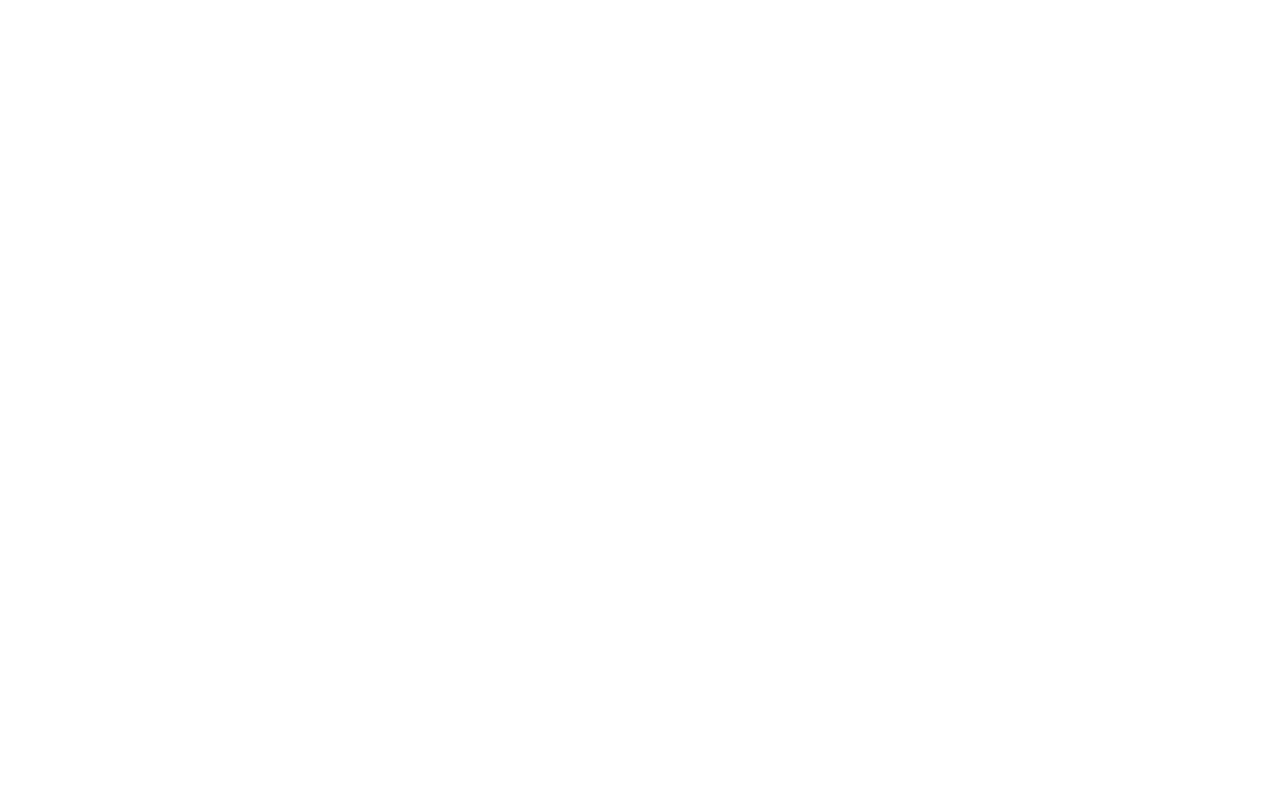
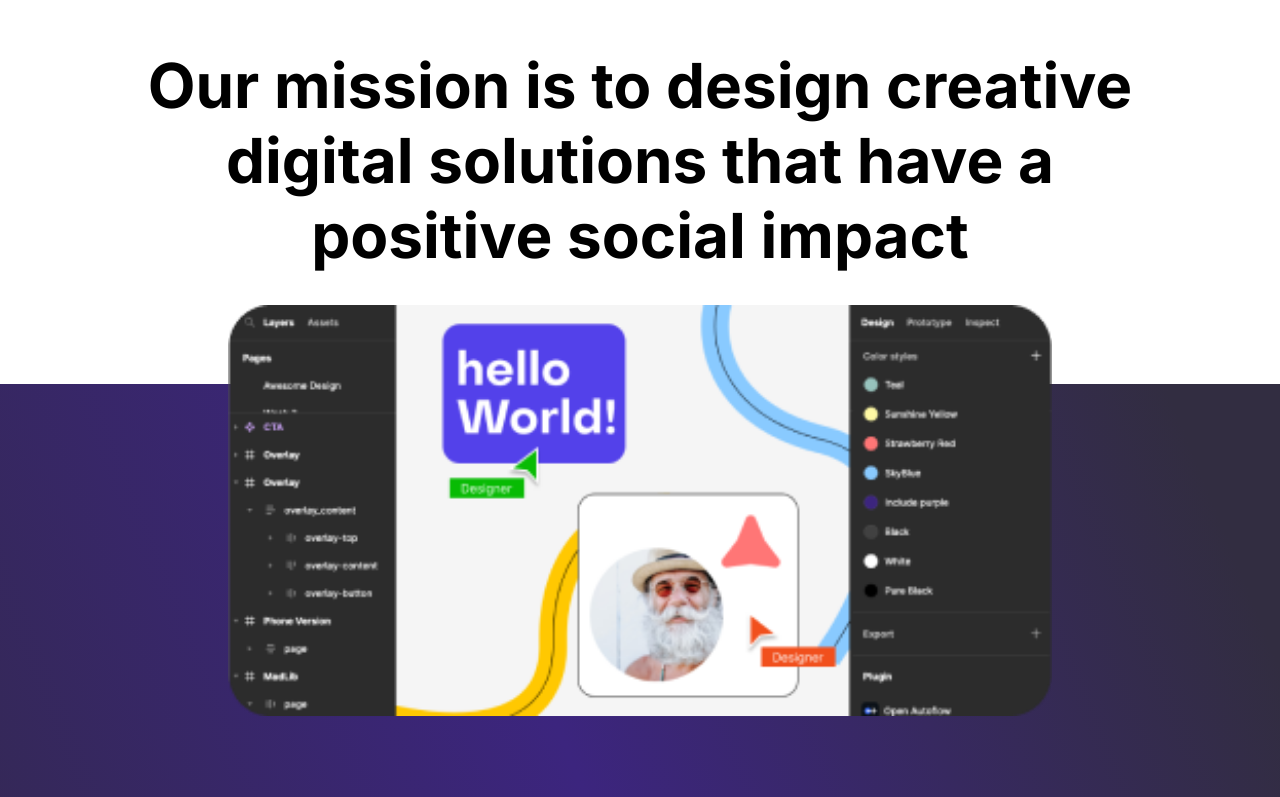
Before and after one commit to include-davis/website-2023, a Next.js app: page / in a window 1280 px wide. Shown: the part 2000-2797 px from the top of the page. Before the commit the page ends 2166 px from the top, so only its background shows below. Built offline with nearby package versions, Linux system fonts and the light colour scheme.

Commit message:
mission chkpt

```diff
--- a/src/pages/components/homepage/grow.tsx
+++ b/src/pages/components/homepage/grow.tsx
@@ -1,9 +1,8 @@
 import { ReactElement } from 'react';
 import styles from '../../../styles/homepage/grow.module.scss';
 
-export default function Footer(): ReactElement {
+export default function Grow(): ReactElement {
     return(
-        <div className={styles.growparent}>
         <div className={styles.grow}>
             <div className={styles.main_content}>
                 <div className={styles.title}>
@@ -21,7 +20,6 @@
                 <img className={styles.picture} src="/homepage/grow2.png" />
             </div>
         </div>
-        </div>
 
     );
 
--- a/src/pages/components/homepage/mission.tsx
+++ b/src/pages/components/homepage/mission.tsx
@@ -1,10 +1,22 @@
 import { ReactElement } from 'react';
-//import styles from '../../../styles/homepage/header.module.scss';
 
-export default function Footer(): ReactElement {
+import RecentWork from './recent-work';
+import Pillars from './pillars';
+import HomeFooter from './footer';
+
+import styles from '../../../styles/homepage/mission.module.scss';
+
+
+export default function Mission(): ReactElement {
     return(
-        <div>
-
+        <div className={styles.parent}>
+            <div className={styles.mission}>
+                <h2>Our mission is to design creative digital solutions that have a positive social impact</h2>
+                <img className={styles.mission_img} src="/homepage/design-home1.png" />
+            </div>
+            <RecentWork/>
+            <Pillars/>
+            <HomeFooter/>
         </div>
     );
 
--- a/src/pages/components/homepage/pillars.tsx
+++ b/src/pages/components/homepage/pillars.tsx
@@ -1,7 +1,7 @@
 import { ReactElement } from 'react';
 //import styles from '../../../styles/homepage/header.module.scss';
 
-export default function Footer(): ReactElement {
+export default function Pillars(): ReactElement {
     return(
         <div>
 
--- a/src/pages/components/homepage/recent-work.tsx
+++ b/src/pages/components/homepage/recent-work.tsx
@@ -1,7 +1,7 @@
 import { ReactElement } from 'react';
 //import styles from '../../../styles/homepage/header.module.scss';
 
-export default function Footer(): ReactElement {
+export default function Work(): ReactElement {
     return(
         <div>
 
--- a/src/pages/index.tsx
+++ b/src/pages/index.tsx
@@ -2,9 +2,9 @@
 import HomeHeader from './components/homepage/header';
 import Grow from './components/homepage/grow';
 import Mission from './components/homepage/mission';
-import RecentWork from './components/homepage/recent-work';
-import Pillars from './components/homepage/pillars';
-import HomeFooter from './components/homepage/footer';
+// import RecentWork from './components/homepage/recent-work';
+// import Pillars from './components/homepage/pillars';
+// import HomeFooter from './components/homepage/footer';
 
 import styles from '../../../styles/homepage/homepage.module.scss';
 
@@ -14,9 +14,6 @@
   <HomeHeader/>
   <Grow/>
   <Mission/>
-  <RecentWork/>
-  <Pillars/>
-  <HomeFooter/>
 
   </div>
   );
--- a/src/styles/homepage/grow.module.scss
+++ b/src/styles/homepage/grow.module.scss
@@ -2,21 +2,30 @@
 
 .grow{
     padding: 0px 16px;
-
     display: flex;
     flex-direction: row;
-    margin: 250px auto 250px;
+    padding-top: 250px;
+    padding-bottom: 500px;
+    margin: auto;
     max-width: 1200px;
     justify-content: space-between;
     align-items: center;
+    background: var(--White);
+
 
     @include mixins.phone {
+        padding-top: 100px;
+        padding-bottom: 300px;
         flex-direction: column;
         width:fit-content;
-
     }
 }
-
+.main_content{
+    border-right: 1px solid var(--Gray, #D0D0D0);
+    @include mixins.phone {
+        border-right: none;
+    }
+}
 .title{
     >h2{
         font-size: 62px;
--- a/src/styles/homepage/header.module.scss
+++ b/src/styles/homepage/header.module.scss
@@ -8,10 +8,11 @@
     max-height: 1457px;
     overflow: hidden;
     width: 100%;
-    padding: 16px;
+    padding: 0 16px;
 
     @include mixins.phone {
-        //width: 100%;
+        min-width: 100%;
+        margin: 0;
     }
 }
 
@@ -49,12 +50,13 @@
 }
 
 .title {
+    display: flex;
     width: auto;
     height: auto;
     gap: 20px;
     justify-content: center;
     align-items: center;
-    display: flex;
+    flex-wrap: wrap;
 
     @include mixins.phone {
         display: inline-block;
@@ -71,6 +73,7 @@
         font-size: 56px;
         transform: rotate(45deg);
         padding-bottom: 36px;
+
     }
 }
 
@@ -115,6 +118,5 @@
     @include mixins.phone {
         margin-top: 100px;
         text-align: left;
-
     }
 }
--- a/src/styles/homepage/homepage.module.scss
+++ b/src/styles/homepage/homepage.module.scss
@@ -1,6 +1 @@
 @use 'src/styles/mixins';
-
-
-.homepage{
-    padding: 0px 16px;
-}
--- /dev/null
+++ b/src/styles/homepage/mission.module.scss
@@ -0,0 +1,44 @@
+@use 'src/styles/mixins';
+
+
+.parent{
+    padding: 0px 16px;
+    display: flex;
+    flex-direction: column;
+    justify-content: center;
+    align-items: center;
+    text-align: center;
+    background: var(--purple-gradient);
+    margin: auto;
+
+    @include mixins.phone {
+        min-width:100%;
+        margin: 0;
+        padding: 0;
+
+    }
+
+
+}
+
+.mission{
+    transform: translateY(-50%);
+
+    >h2{
+        max-width: 1000px;
+        margin-top: 250px;
+        margin-bottom: 32px;
+
+        @include mixins.phone {
+            font-size: 46px;
+        }
+    }
+}
+
+.mission_img{
+    max-width: 824px;
+    max-height: 412px;
+    margin-bottom: 250px;
+    width: 90%;
+
+}
```
